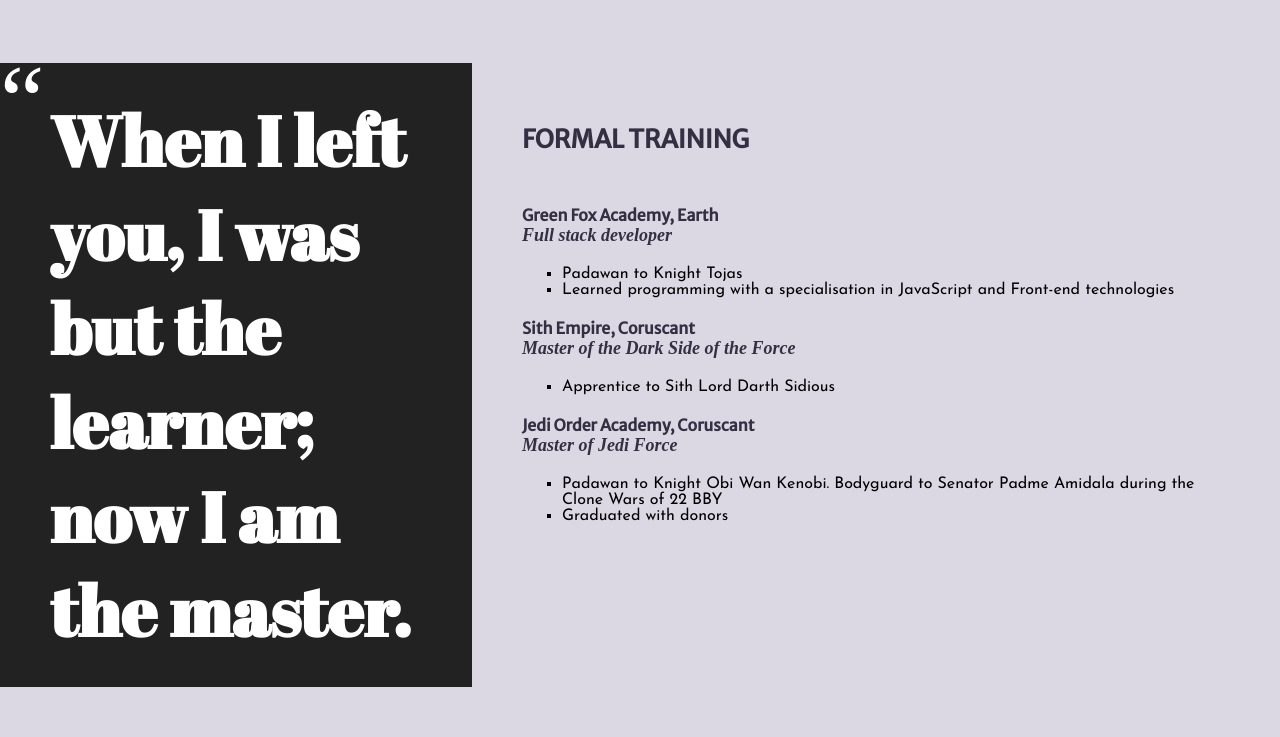
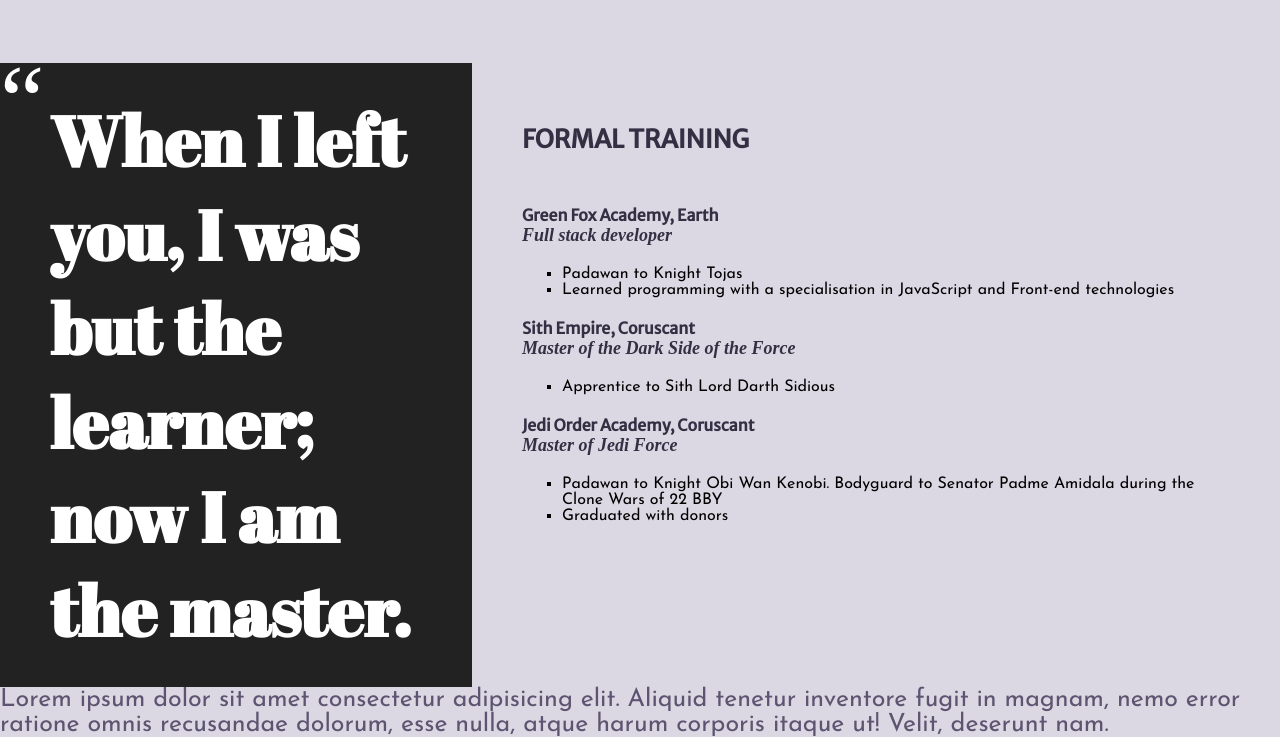
Before and after one commit to milanearnesto1000/TestCV, a plain HTML site: page index.html in a window 1280 px wide. Shown: the part 1820-2557 px from the top of the page. Before the commit the page ends 2507 px from the top, so only its background shows below. Drawn offline with Linux system fonts and the light colour scheme.

Commit message:
Update index.html
Just added a new "test"paragraph

```diff
--- a/index.html
+++ b/index.html
@@ -1,13 +1,18 @@
 <!DOCTYPE html>
-<html lang="en" >
+<html lang="en">
+
 <head>
   <meta charset="UTF-8">
   <title>CodePen - My first website 2.0</title>
   <link rel="preconnect" href="https://fonts.googleapis.com">
   <link rel="preconnect" href="https://fonts.gstatic.com" crossorigin>
-<link href="https://fonts.googleapis.com/css2?family=Abril+Fatface&family=Josefin+Sans&family=Merriweather+Sans&display=swap" rel="stylesheet"><link rel="stylesheet" href="./style.css">
+  <link
+    href="https://fonts.googleapis.com/css2?family=Abril+Fatface&family=Josefin+Sans&family=Merriweather+Sans&display=swap"
+    rel="stylesheet">
+  <link rel="stylesheet" href="./style.css">
 
 </head>
+
 <body>
   <!-- partial:index.partial.html -->
   <main>
@@ -25,7 +30,9 @@
 
       <section class="zero-section">
         <section class="photo">
-    <img src="https://raw.githubusercontent.com/green-fox-academy/myfirstapp-syllabus/master/assets/first-website-header.png" alt="Profile Picture">
+          <img
+            src="https://raw.githubusercontent.com/green-fox-academy/myfirstapp-syllabus/master/assets/first-website-header.png"
+            alt="Profile Picture">
           <h2>Hi, my name is</h2>
           <h1>Anakin Skywalker</h1>
         </section>
@@ -131,9 +138,11 @@ both projects to run-away photon torpedoes.</p>
         </section>
       </section>
 
-
+      <p>Lorem ipsum dolor sit amet consectetur adipisicing elit. Aliquid tenetur inventore fugit in magnam, nemo error
+        ratione omnis recusandae dolorum, esse nulla, atque harum corporis itaque ut! Velit, deserunt nam.</p>
   </main>
   <!-- partial -->
 
 </body>
+
 </html>
```
Lines whose indentation alone changed are shown as unchanged.
